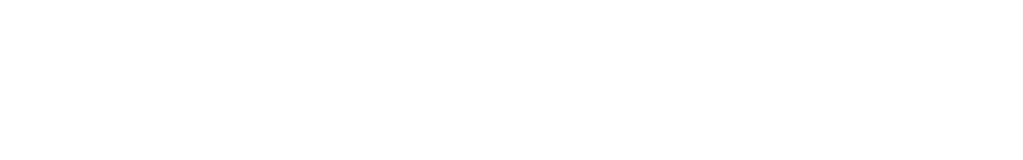
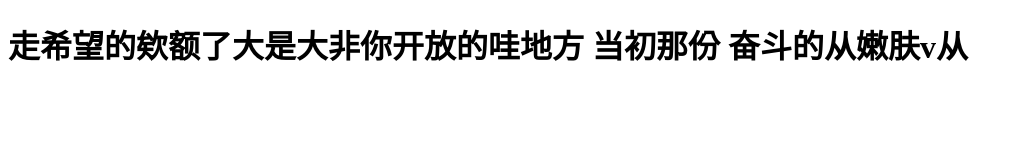
Before and after one commit to Pikeryan/yanzejian, a plain HTML site: page idnex.html in a window 1280 px wide. Shown: the whole page, without its empty margins (0-1023 px from the left). Drawn offline with Linux system fonts and the light colour scheme.

Commit message:
测试git插件

```diff
--- a/idnex.html
+++ b/idnex.html
@@ -5,6 +5,6 @@
     <title>走秀网</title>
 </head>
 <body>
-
+<h1>走希望的欸额了大是大非你开放的哇地方  当初那份 奋斗的从嫩肤v从 </h1>
 </body>
 </html>
```
